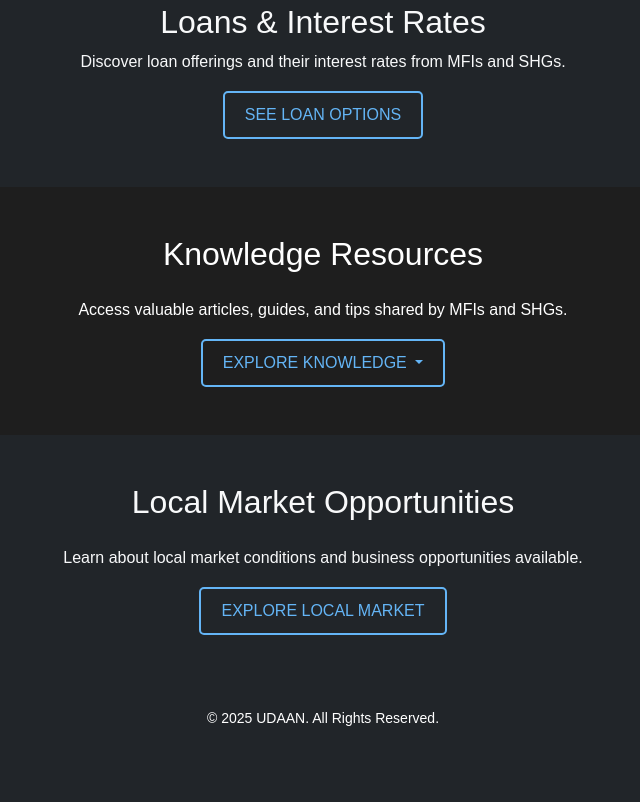
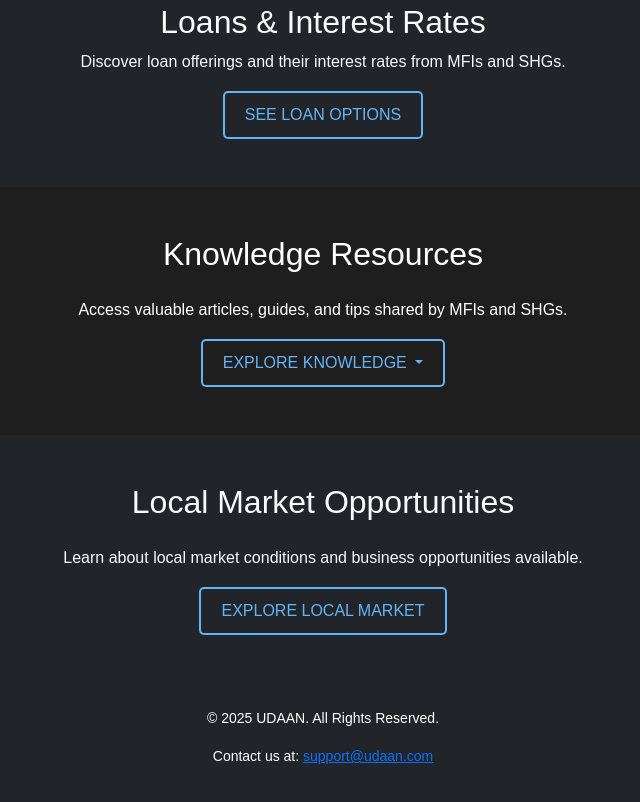
Before and after one commit to Theharshsingh/Udaan, a plain HTML site: page index.html in a window 1280 px wide. Shown: the part 714-1516 px from the top of the page, without its empty margins (317-957 px from the left). Before the commit the page ends 1483 px from the top, so only its background shows below. Drawn offline with nearby package versions, Linux system fonts and the light colour scheme.

Commit message:
contact commit

```diff
--- a/index.html
+++ b/index.html
@@ -95,7 +95,8 @@
     <!-- Footer -->
     <footer class="text-center py-4 bg-dark">
         <p>&copy; 2025 UDAAN. All Rights Reserved.</p>
-    </footer>
+       <p>Contact us at: <a href="mailto:support@udaan.com">support@udaan.com</a></p>
+       </footer>
 
     <!-- Loan Modal -->
     <div class="modal fade" id="loanModal" tabindex="-1" aria-labelledby="loanModalLabel" aria-hidden="true">
```
